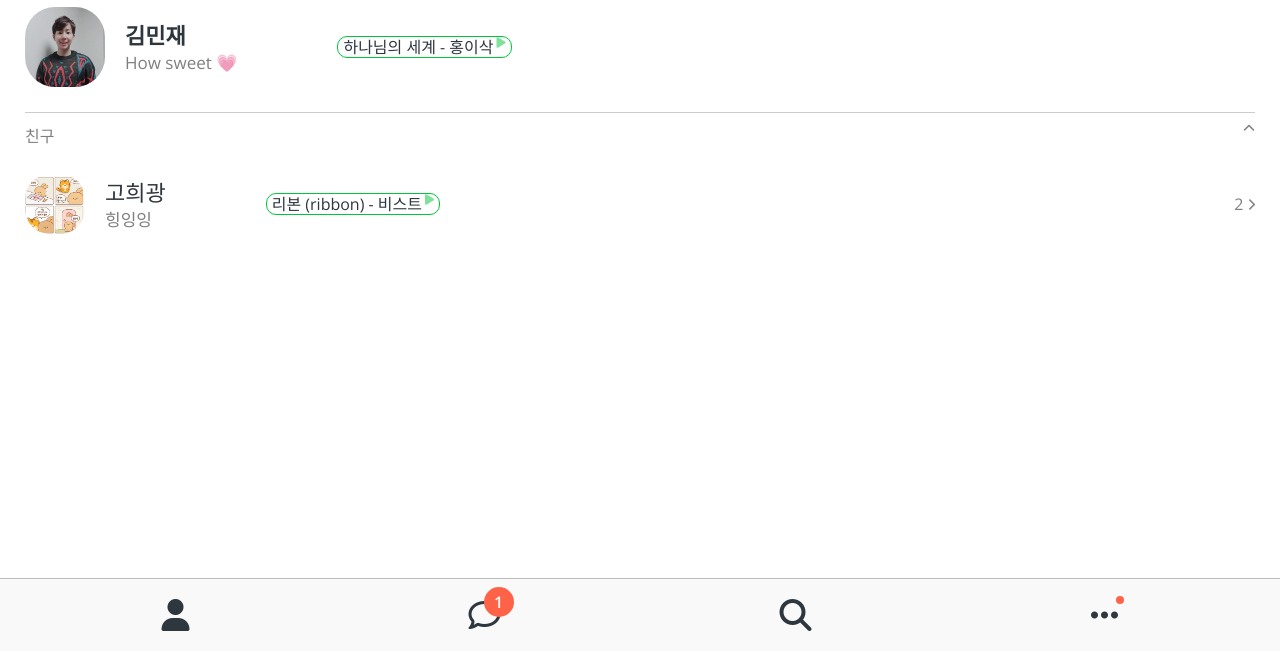
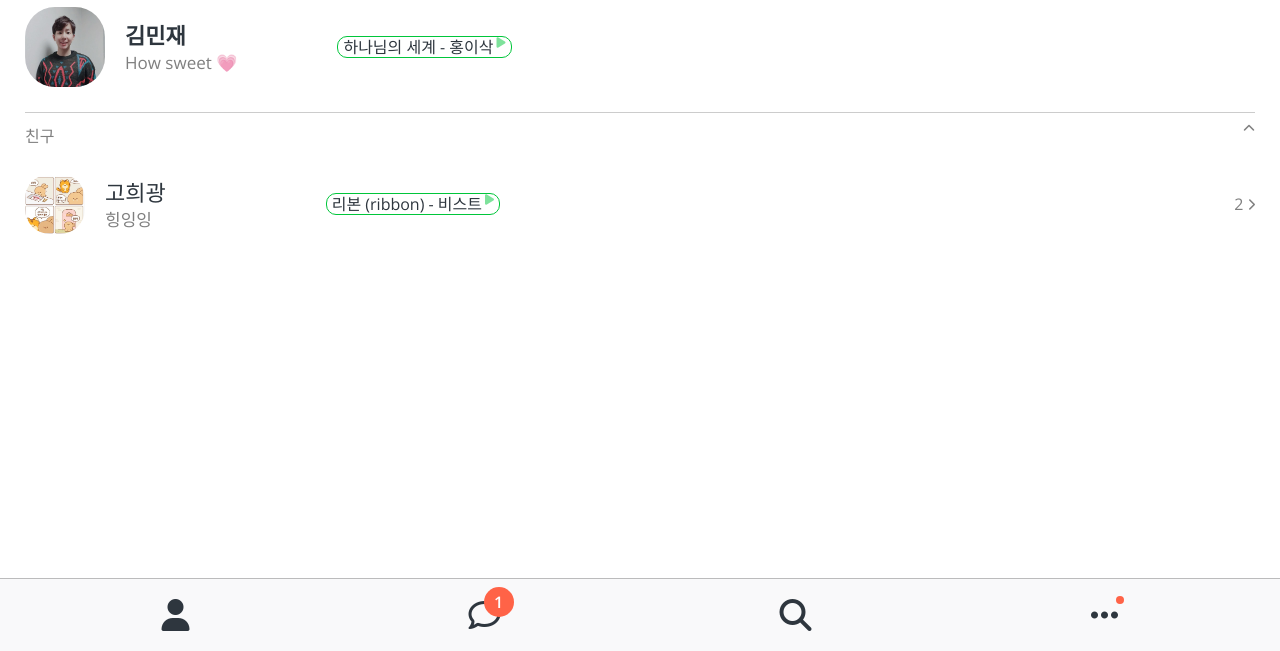
Before and after one commit to mingj7235/kokoa-clone-2020, a plain HTML site: page friends.html in a window 1280 px wide. Shown: the part 149-800 px from the top of the page. Drawn offline with nearby package versions, Linux system fonts and the light colour scheme.

Commit message:
#xx some modifier

```diff
--- a/css/components/user-component.css
+++ b/css/components/user-component.css
@@ -6,6 +6,7 @@
 .user-component__column:first-child {
   display: flex;
   align-items: center;
+  /* justify-content: space-between; */
 }
 
 .user-component__avatar {
@@ -57,3 +58,11 @@
   color: #00c63a;
   opacity: 50%;
 }
+
+.user-component__melon__friends {
+  display: flex;
+  border: 1px solid #00c63a;
+  border-radius: 10px;
+  padding: 2px 5px;
+  margin-left: 160px;
+}
--- a/friends.html
+++ b/friends.html
@@ -7,7 +7,7 @@
 
     <meta charset="UTF-8" />
     <meta name="viewport" content="width=device-width, initial-scale=1.0" />
-    <title>Freinds - Kokoa Clone</title>
+    <title>Friends - Kokoa Clone</title>
   </head>
   <body>
     <div class="status-bar">
@@ -80,7 +80,7 @@
               </h4>
               <h6 class="user-component__subtitle">힝잉잉</h6>
             </div>
-            <div class="user-component__melon">
+            <div class="user-component__melon__friends">
               <h6 class="user-component__melon__title">
                 리본 (ribbon) - 비스트
               </h6>
```
